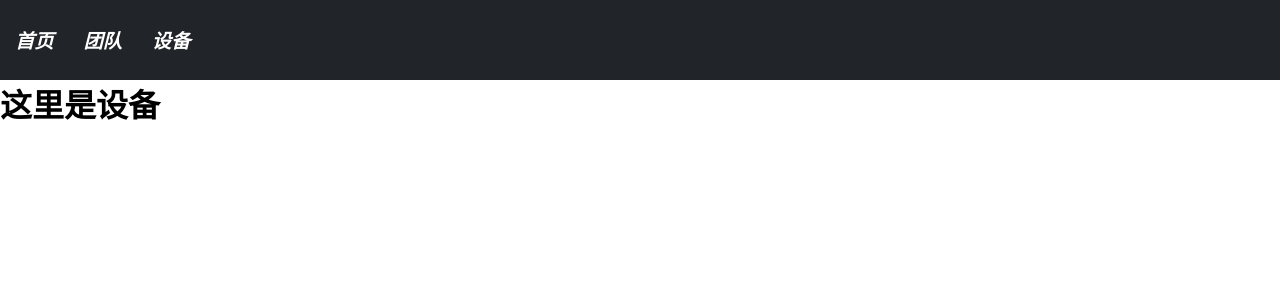
After one commit to Gresham429/MIS, a Django app: page /devices/ in a window 1280 px wide. The commit adds this page. Shown: the top 300 px of the page. Run offline with Django 4.2, Linux system fonts and the light colour scheme.

Commit message:
feat(core): add homepage and devices

```diff
--- /dev/null
+++ b/core/static/css/base/navbar.css
@@ -0,0 +1,43 @@
+/* navbar.css */
+body, h1, h2, h3, h4, h5, h6, p, ul, li {
+    margin: 0;
+    padding: 0;
+  }
+
+.navbar {
+    background-color: rgb(33,37,41);
+    padding: 0;
+    margin: 0;
+}
+
+.navbar ul {
+    list-style-type: none;
+    margin: 0;
+    padding: 0;
+    width: 100%; /* 设置宽度为100% */
+    height: 80px; /* 设置高度为50像素 */
+    display: flex;
+    flex-direction: row; /* 从左往右排布 */
+}
+
+.navbar li {
+    padding: 0;
+    margin: 15px; /*设置每个li的间距*/
+    display: flex; /* 使用 Flex 布局 */
+    align-items: center; /* 垂直居中 */
+}
+
+.navbar a {
+    color: white;
+    font-family: 'Trebuchet MS', 'Lucida Sans Unicode', 'Lucida Grande', 'Lucida Sans', Arial, sans-serif;
+    font-size: larger;
+    font-weight: bold;
+    font-style: italic;
+    transition: 0.2s; /* 添加平滑过渡效果 */
+    text-decoration: none;
+}
+
+.navbar a:hover {
+    background-color: #555;
+    transform: scale(1.2); /* 鼠标悬停时文字放大 */
+}
--- /dev/null
+++ b/core/templates/base/navbar.html
@@ -0,0 +1,23 @@
+<!-- navbar.html -->
+<!DOCTYPE html>
+<html>
+
+    <head>
+        <meta charset="UTF-8">
+        <meta name="viewport" content="width=device-width, initial-scale=1.0">
+        <link rel="stylesheet" href="../../static/css/base/navbar.css">
+    </head>
+
+    <body>
+        <div class="navbar">
+            <nav>
+                <ul style="justify-content: flex-start">
+                    <li><a href="{% url 'homepage_index' %}">首页</a></li>
+                    <li><a href="{% url 'teams_index' %}">团队</a></li>
+                    <li><a href="{% url 'devices_index' %}#">设备</a></li>
+                </ul>
+            </nav>
+        </div>
+    </body>
+
+</html>
--- /dev/null
+++ b/core/templates/devices/devices.html
@@ -0,0 +1,16 @@
+<!DOCTYPE html>
+<html>
+
+    <head>
+        <meta charset="UTF-8">
+        <meta name="viewport" content="width=device-width, initial-scale=1.0">
+        <title>设备</title>
+    </head>
+
+    <body>
+        {% include '../base/navbar.html' %}
+
+        <h1>这里是设备</h1>
+    </body>
+
+</html>
--- a/core/urls/devices/index.py
+++ b/core/urls/devices/index.py
@@ -1,4 +1,7 @@
 from django.urls import path, include
+from core.views.devices.index import devices_index
+
 
 urlpatterns = [
+    path('', devices_index, name='devices_index')
 ]
--- a/core/urls/homepage/index.py
+++ b/core/urls/homepage/index.py
@@ -1,5 +1,6 @@
 from django.urls import path, include
-from core.views.teams.index import index
+from core.views.homepage.index import homepage_index
 
 urlpatterns = [
+    path('', homepage_index, name='homepage_index'),
 ]
--- a/core/urls/teams/index.py
+++ b/core/urls/teams/index.py
@@ -1,6 +1,6 @@
 from django.urls import path, include
-from core.views.teams.index import index
+from core.views.teams.index import teams_index
 
 urlpatterns = [
-    path('', index, name="index"),
+    path('', teams_index, name="teams_index"),
 ]
--- /dev/null
+++ b/core/views/devices/index.py
@@ -0,0 +1,5 @@
+from django.shortcuts import render
+
+
+def devices_index(request):
+    return render(request, 'devices/devices.html')
--- /dev/null
+++ b/core/views/homepage/index.py
@@ -0,0 +1,5 @@
+from django.shortcuts import render
+
+
+def homepage_index(request):
+    return render(request, "homepage/homepage.html")
--- a/core/views/teams/index.py
+++ b/core/views/teams/index.py
@@ -1,5 +1,5 @@
 from django.shortcuts import render
 
 
-def index(request):
+def teams_index(request):
     return render(request, "teams/teams.html")
```
Also changed, not shown: core/templates/homepage/homepage.html (added, +16 -0 lines), core/templates/teams/teams.html (+3 -4 lines), core/templates/homepage.html (deleted).
